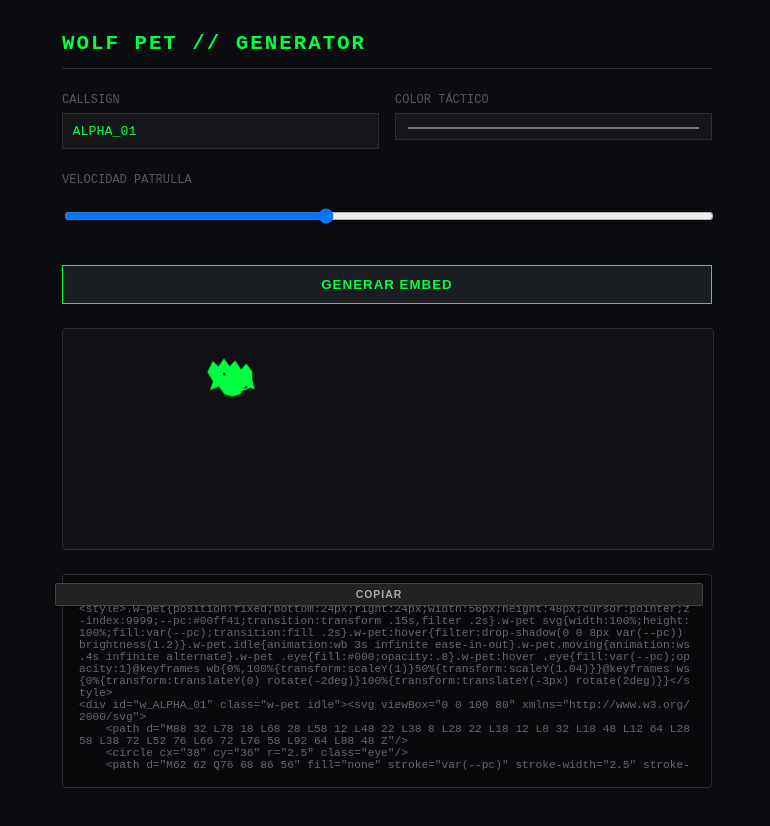
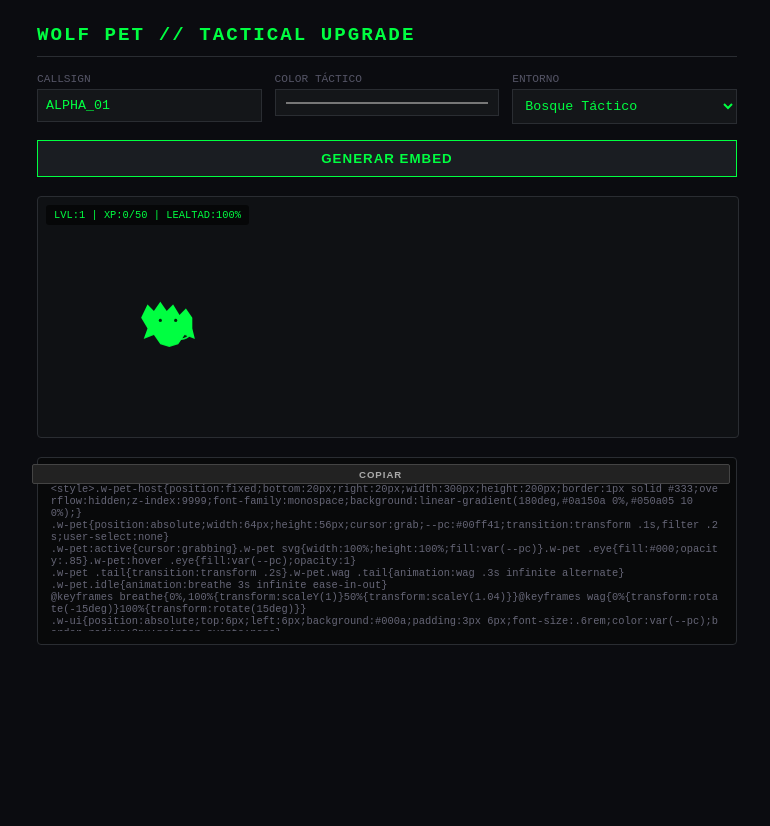
Before and after one commit to Zyanetralys/Pet-Gen, a plain HTML site: page index.html in a window 1280 px wide. Both pictures are taken after a click on the button "GENERAR EMBED". Shown: the whole page, without its empty margins (253-1023 px from the left). Drawn offline with Linux system fonts and the light colour scheme.

Commit message:
Update index.html

```diff
--- a/index.html
+++ b/index.html
@@ -3,118 +3,231 @@
 <head>
 <meta charset="UTF-8">
 <meta name="viewport" content="width=device-width, initial-scale=1.0">
-<title>WOLF PET // EMBED GENERATOR</title>
+<title>WOLF PET // TACTICAL UPGRADE</title>
 <style>
   :root{--bg:#0b0c10;--panel:#141619;--accent:#00ff41;--text:#8a8f98;--border:#2a2d32}
-  body{margin:0;background:var(--bg);color:var(--text);font-family:'Courier New',monospace;padding:2rem;min-height:100vh}
-  .container{max-width:650px;margin:0 auto}
-  h1{color:var(--accent);text-transform:uppercase;letter-spacing:2px;font-size:1.3rem;margin:0 0 1.2rem;border-bottom:1px solid var(--border);padding-bottom:.8rem}
-  .controls{display:grid;grid-template-columns:1fr 1fr;gap:1rem;margin:1.5rem 0}
-  label{display:block;margin-bottom:.4rem;font-size:.75rem;color:#556;text-transform:uppercase}
-  input{background:var(--panel);border:1px solid var(--border);color:var(--accent);padding:.6rem;width:100%;box-sizing:border-box;font-family:inherit}
-  input[type=range]{padding:0;height:40px;cursor:pointer}
-  button{background:#1a1d22;border:1px solid var(--accent);color:var(--accent);padding:.7rem;width:100%;font-weight:bold;cursor:pointer;transition:all .2s;text-transform:uppercase;letter-spacing:1px}
+  body{margin:0;background:var(--bg);color:var(--text);font-family:'Courier New',monospace;padding:1.5rem;min-height:100vh}
+  .container{max-width:700px;margin:0 auto}
+  h1{color:var(--accent);text-transform:uppercase;letter-spacing:2px;font-size:1.2rem;margin:0 0 1rem;border-bottom:1px solid var(--border);padding-bottom:.6rem}
+  .grid{display:grid;grid-template-columns:repeat(auto-fit,minmax(140px,1fr));gap:.8rem;margin:1rem 0}
+  label{display:block;margin-bottom:.3rem;font-size:.7rem;color:#556;text-transform:uppercase}
+  input,select{background:var(--panel);border:1px solid var(--border);color:var(--accent);padding:.5rem;width:100%;box-sizing:border-box;font-family:inherit}
+  button{background:#1a1d22;border:1px solid var(--accent);color:var(--accent);padding:.6rem;width:100%;font-weight:bold;cursor:pointer;text-transform:uppercase;letter-spacing:1px;transition:all .2s}
   button:hover{background:var(--accent);color:#000}
-  #preview{width:100%;height:220px;background:#0f1114;border:1px solid var(--border);position:relative;overflow:hidden;margin:1.5rem 0;border-radius:4px}
-  #output-wrap{position:relative;background:#08090a;border:1px solid var(--border);padding:1rem;border-radius:4px}
-  #embed-text{margin:0;font-size:.7rem;color:#667;overflow-x:auto;white-space:pre-wrap;word-break:break-all;min-height:120px;max-height:180px}
-  .copy-btn{position:absolute;top:.5rem;right:.5rem;background:#222;border:1px solid #444;color:#aaa;padding:.3rem .6rem;font-size:.65rem;cursor:pointer;border-radius:2px}
+  #preview{width:100%;height:240px;background:#0f1114;border:1px solid var(--border);position:relative;overflow:hidden;margin:1.2rem 0;border-radius:4px;cursor:crosshair}
+  #output-wrap{position:relative;background:#08090a;border:1px solid var(--border);padding:.8rem;border-radius:4px}
+  #embed-text{margin:0;font-size:.65rem;color:#667;overflow-x:auto;white-space:pre-wrap;word-break:break-all;min-height:100px;max-height:160px}
+  .copy-btn{position:absolute;top:.4rem;right:.4rem;background:#222;border:1px solid #444;color:#aaa;padding:.2rem .5rem;font-size:.6rem;cursor:pointer;border-radius:2px}
   .copy-btn:hover{background:#333;color:#fff}
-  .wolf-pet{position:absolute;width:56px;height:48px;cursor:pointer;--pc:#00ff41;transition:transform .15s ease, filter .2s ease}
-  .wolf-pet svg{width:100%;height:100%;fill:var(--pc);transition:fill .2s}
-  .wolf-pet:hover{filter:drop-shadow(0 0 8px var(--pc)) brightness(1.2)}
-  .wolf-pet.idle{animation:breathe 3s infinite ease-in-out}
-  .wolf-pet.moving{animation:stride .4s infinite alternate}
-  .wolf-pet .eye{fill:#000;opacity:.8}
-  .wolf-pet:hover .eye{fill:var(--pc);opacity:1}
+
+  /* Preview UI */
+  .wp-ui-overlay{position:absolute;top:8px;left:8px;background:#00000099;padding:4px 8px;border-radius:3px;font-size:.65rem;color:var(--accent);pointer-events:none}
+  .wp-pet{position:absolute;width:64px;height:56px;cursor:grab;--pc:#00ff41;transition:transform .1s,filter .2s;user-select:none}
+  .wp-pet:active{cursor:grabbing}
+  .wp-pet svg{width:100%;height:100%;fill:var(--pc);transition:fill .2s}
+  .wp-pet .eye{fill:#000;opacity:.85}
+  .wp-pet:hover .eye{fill:var(--pc);opacity:1}
+  .wp-pet .tail{transition:transform .2s}
+  .wp-pet.wag .tail{animation:wag .3s infinite alternate}
+  .wp-pet.idle{animation:breathe 3s infinite ease-in-out}
   @keyframes breathe{0%,100%{transform:scaleY(1)}50%{transform:scaleY(1.04)}}
-  @keyframes stride{0%{transform:translateY(0) rotate(-2deg)}100%{transform:translateY(-3px) rotate(2deg)}}
+  @keyframes wag{0%{transform:rotate(-15deg)}100%{transform:rotate(15deg)}}
+  .float-text{position:absolute;color:#fff;font-weight:bold;font-size:.8rem;pointer-events:none;animation:floatUp .8s forwards;text-shadow:0 0 4px #000}
+  @keyframes floatUp{0%{opacity:1;transform:translateY(0)}100%{opacity:0;transform:translateY(-30px)}}
 </style>
 </head>
 <body>
 <div class="container">
-  <h1>WOLF PET // GENERATOR</h1>
-  <div class="controls">
+  <h1>WOLF PET // TACTICAL UPGRADE</h1>
+  <div class="grid">
     <div><label>CALLSIGN</label><input id="name" type="text" value="ALPHA_01" maxlength="12"></div>
     <div><label>COLOR TÁCTICO</label><input id="color" type="color" value="#00ff41"></div>
-  </div>
-  <div class="controls" style="grid-template-columns:1fr">
-    <div><label>VELOCIDAD PATRULLA</label><input id="speed" type="range" min="50" max="300" value="150"></div>
+    <div><label>ENTORNO</label><select id="env">
+      <option value="forest">Bosque Táctico</option>
+      <option value="urban">Zona Urbana</option>
+      <option value="tundra">Tundra Ártica</option>
+      <option value="custom">URL Personalizada</option>
+    </select></div>
+    <div id="custom-url-wrap" style="display:none"><label>URL FONDO</label><input id="env-url" type="text" placeholder="https://..."></div>
   </div>
   <button onclick="generate()">GENERAR EMBED</button>
-  <div id="preview"><div id="preview-wolf" class="wolf-pet idle"></div></div>
+
+  <div id="preview">
+    <div class="wp-ui-overlay" id="preview-stats">LVL:1 | XP:0 | LEALTAD:100%</div>
+    <div id="preview-wolf" class="wp-pet idle"></div>
+  </div>
+
   <div id="output-wrap">
     <pre id="embed-text">[CÓDIGO EMBED AQUÍ]</pre>
     <button class="copy-btn" onclick="copyEmbed()">COPIAR</button>
   </div>
 </div>
+
 <script>
-  const WOLF_SVG = `<svg viewBox="0 0 100 80" xmlns="http://www.w3.org/2000/svg">
+  const WOLF = `<svg viewBox="0 0 100 80" xmlns="http://www.w3.org/2000/svg">
     <path d="M88 32 L78 18 L68 28 L58 12 L48 22 L38 8 L28 22 L18 12 L8 32 L18 48 L12 64 L28 58 L38 72 L52 76 L66 72 L76 58 L92 64 L88 48 Z"/>
     <circle cx="38" cy="36" r="2.5" class="eye"/>
+    <circle cx="62" cy="36" r="2.5" class="eye"/>
     <path d="M62 62 Q76 68 86 56" fill="none" stroke="var(--pc)" stroke-width="2.5" stroke-linecap="round" class="tail"/>
+    <path d="M20 45 L30 42 M80 45 L70 42" fill="none" stroke="var(--pc)" stroke-width="1.5" opacity=".6" class="whisker"/>
   </svg>`;
+
+  const ENV_CSS = {
+    forest: `background:linear-gradient(180deg,#0a150a 0%,#050a05 100%)`,
+    urban: `background:linear-gradient(180deg,#111 0%,#050505 100%)`,
+    tundra: `background:linear-gradient(180deg,#0a1520 0%,#02050a 100%)`,
+    custom: ``
+  };
 
   const preview = document.getElementById('preview-wolf');
   const area = document.getElementById('preview');
-  let cfg = { name: 'ALPHA_01', color: '#00ff41', speed: 150 };
-  let vx=0, vy=0, px=50, py=50;
+  const statsEl = document.getElementById('preview-stats');
+  let cfg = { name:'ALPHA_01', color:'#00ff41', env:'forest', envUrl:'' };
+  let state = { lvl:1, xp:0, loyalty:100, pos:{x:100,y:100}, vel:{x:0,y:0}, dragging:false, dragOff:{x:0,y:0} };
 
-  function updateConfig(){
-    cfg.name = document.getElementById('name').value.replace(/\s/g,'_') || 'PET';
+  function sync(){
+    cfg.name = document.getElementById('name').value.replace(/\s/g,'_')||'PET';
     cfg.color = document.getElementById('color').value;
-    cfg.speed = parseInt(document.getElementById('speed').value);
-    preview.style.setProperty('--pc', cfg.color);
+    cfg.env = document.getElementById('env').value;
+    cfg.envUrl = document.getElementById('env-url').value;
+    document.getElementById('custom-url-wrap').style.display = cfg.env==='custom'?'block':'none';
+    preview.style.setProperty('--pc',cfg.color);
+    applyEnv(area);
+    updateStatsUI();
   }
 
-  ['input','change'].forEach(evt => {
-    document.getElementById('name').addEventListener(evt, updateConfig);
-    document.getElementById('color').addEventListener(evt, updateConfig);
-    document.getElementById('speed').addEventListener(evt, updateConfig);
+  function applyEnv(el){
+    el.style.background = cfg.env==='custom' && cfg.envUrl ? `url(${cfg.envUrl}) center/cover no-repeat` : ENV_CSS[cfg.env];
+  }
+
+  function updateStatsUI(){
+    statsEl.textContent = `LVL:${state.lvl} | XP:${state.xp}/${state.lvl*50} | LEALTAD:${state.loyalty}%`;
+  }
+
+  function spawnFloat(txt,x,y){
+    const el=document.createElement('div');
+    el.className='float-text'; el.textContent=txt;
+    el.style.left=x+'px'; el.style.top=y+'px';
+    area.appendChild(el); setTimeout(()=>el.remove(),800);
+  }
+
+  ['input','change'].forEach(e=>{
+    document.querySelectorAll('input,select').forEach(i=>i.addEventListener(e,sync));
   });
 
+  // Preview Physics & Interaction
   function startPreviewLoop(){
-    preview.innerHTML = WOLF_SVG;
-    let last = performance.now();
+    preview.innerHTML = WOLF;
+    let last=performance.now();
     function loop(now){
-      const dt = (now - last) / 1000;
-      last = now;
-      vx += (Math.random() - 0.5) * cfg.speed * dt;
-      vy += (Math.random() - 0.5) * cfg.speed * dt;
-      vx *= 0.95; vy *= 0.95;
-      px += vx * dt * 100; py += vy * dt * 100;
-      const maxX = area.clientWidth - 56, maxY = area.clientHeight - 48;
-      if(px<0){px=0;vx*=-0.5} if(px>maxX){px=maxX;vx*=-0.5}
-      if(py<0){py=0;vy*=-0.5} if(py>maxY){py=maxY;vy*=-0.5}
-      preview.style.left = px+'px'; preview.style.top = py+'px';
-      preview.style.transform = `scaleX(${vx>=0?1:-1})`;
-      preview.classList.toggle('moving', Math.abs(vx)>1.5 || Math.abs(vy)>1.5);
-      preview.classList.toggle('idle', !(Math.abs(vx)>1.5 || Math.abs(vy)>1.5));
+      if(state.dragging){requestAnimationFrame(loop);return;}
+      const dt=(now-last)/1000; last=now;
+      state.vel.x+=(Math.random()-.5)*80*dt;
+      state.vel.y+=(Math.random()-.5)*80*dt;
+      state.vel.x*=.94; state.vel.y*=.94;
+      state.pos.x+=state.vel.x*dt; state.pos.y+=state.vel.y*dt;
+      const mx=area.clientWidth-64, my=area.clientHeight-56;
+      if(state.pos.x<0){state.pos.x=0;state.vel.x*=-.6}
+      if(state.pos.x>mx){state.pos.x=mx;state.vel.x*=-.6}
+      if(state.pos.y<0){state.pos.y=0;state.vel.y*=-.6}
+      if(state.pos.y>my){state.pos.y=my;state.vel.y*=-.6}
+      preview.style.left=state.pos.x+'px'; preview.style.top=state.pos.y+'px';
+      preview.style.transform=`scaleX(${state.vel.x>=0?1:-1})`;
+      preview.classList.toggle('idle',Math.abs(state.vel.x)<2);
       requestAnimationFrame(loop);
     }
     requestAnimationFrame(loop);
   }
 
+  // Drag & Click Logic
+  preview.addEventListener('mousedown',e=>{
+    state.dragging=true;
+    const r=area.getBoundingClientRect();
+    state.dragOff.x=e.clientX-r.left-state.pos.x;
+    state.dragOff.y=e.clientY-r.top-state.pos.y;
+    preview.style.transition='none';
+  });
+  window.addEventListener('mouseup',()=>{
+    if(state.dragging){state.dragging=false;preview.style.transition='transform .1s,filter .2s';}
+  });
+  window.addEventListener('mousemove',e=>{
+    if(!state.dragging)return;
+    const r=area.getBoundingClientRect();
+    state.pos.x=e.clientX-r.left-state.dragOff.x;
+    state.pos.y=e.clientY-r.top-state.dragOff.y;
+    preview.style.left=state.pos.x+'px'; preview.style.top=state.pos.y+'px';
+  });
+
+  preview.addEventListener('click',e=>{
+    if(state.dragging)return;
+    const acts=[
+      {t:'Feed',x:10,l:5},
+      {t:'Pet',x:5,l:3},
+      {t:'Command',x:15,l:0}
+    ];
+    const a=acts[Math.floor(Math.random()*acts.length)];
+    state.xp+=a.x; state.loyalty=Math.min(100,state.loyalty+a.l);
+    preview.classList.add('wag'); setTimeout(()=>preview.classList.remove('wag'),600);
+    spawnFloat(`+${a.x}XP`,state.pos.x+10,state.pos.y-10);
+    if(state.xp>=state.lvl*50){
+      state.lvl++; state.xp=0;
+      spawnFloat('LEVEL UP!',state.pos.x,state.pos.y-30);
+    }
+    updateStatsUI();
+  });
+
   function generate(){
-    updateConfig();
-    const safe = cfg.name.replace(/[^a-zA-Z0-9_]/g,'_');
-    const embed = `<!-- WOLF PET EMBED -->
-<style>.w-pet{position:fixed;bottom:24px;right:24px;width:56px;height:48px;cursor:pointer;z-index:9999;--pc:${cfg.color};transition:transform .15s,filter .2s}.w-pet svg{width:100%;height:100%;fill:var(--pc);transition:fill .2s}.w-pet:hover{filter:drop-shadow(0 0 8px var(--pc)) brightness(1.2)}.w-pet.idle{animation:wb 3s infinite ease-in-out}.w-pet.moving{animation:ws .4s infinite alternate}.w-pet .eye{fill:#000;opacity:.8}.w-pet:hover .eye{fill:var(--pc);opacity:1}@keyframes wb{0%,100%{transform:scaleY(1)}50%{transform:scaleY(1.04)}}@keyframes ws{0%{transform:translateY(0) rotate(-2deg)}100%{transform:translateY(-3px) rotate(2deg)}}</style>
-<div id="w_${safe}" class="w-pet idle">${WOLF_SVG}</div>
-<script>(function(){var e=document.getElementById('w_${safe}'),v=0,x=window.innerWidth-80,y=window.innerHeight-80,s=${cfg.speed};e.style.left=x+'px';e.style.top=y+'px';function m(){v+=(Math.random()-.5)*s;x+=v*.08;y+=(Math.random()-.5)*s*.08;v*=.95;x=Math.max(10,Math.min(window.innerWidth-66,x));y=Math.max(10,Math.min(window.innerHeight-58,y));e.style.left=x+'px';e.style.top=y+'px';e.style.transform='scaleX('+(v>=0?1:-1)+')';e.classList.toggle('moving',Math.abs(v)>1.5);e.classList.toggle('idle',Math.abs(v)<=1.5)}setInterval(m,16);e.addEventListener('click',function(){alert('[${safe}] // STATUS: ACTIVE. UPTIME: '+Math.floor(performance.now()/1000)+'s')});})();<\/script>
-<!-- END WOLF PET -->`;
-    document.getElementById('embed-text').textContent = embed;
+    sync();
+    const safe=cfg.name.replace(/[^a-zA-Z0-9_]/g,'_');
+    const bgCSS = cfg.env==='custom' && cfg.envUrl ? `background:url('${cfg.envUrl}') center/cover no-repeat;` : ENV_CSS[cfg.env]+';';
+    const embed=`<!-- WOLF PET TACTICAL -->
+<style>.w-pet-host{position:fixed;bottom:20px;right:20px;width:300px;height:200px;border:1px solid #333;overflow:hidden;z-index:9999;font-family:monospace;${bgCSS}}
+.w-pet{position:absolute;width:64px;height:56px;cursor:grab;--pc:${cfg.color};transition:transform .1s,filter .2s;user-select:none}
+.w-pet:active{cursor:grabbing}.w-pet svg{width:100%;height:100%;fill:var(--pc)}.w-pet .eye{fill:#000;opacity:.85}.w-pet:hover .eye{fill:var(--pc);opacity:1}
+.w-pet .tail{transition:transform .2s}.w-pet.wag .tail{animation:wag .3s infinite alternate}
+.w-pet.idle{animation:breathe 3s infinite ease-in-out}
+@keyframes breathe{0%,100%{transform:scaleY(1)}50%{transform:scaleY(1.04)}}@keyframes wag{0%{transform:rotate(-15deg)}100%{transform:rotate(15deg)}}
+.w-ui{position:absolute;top:6px;left:6px;background:#000a;padding:3px 6px;font-size:.6rem;color:var(--pc);border-radius:3px;pointer-events:none}
+.w-ft{position:absolute;color:#fff;font-weight:bold;font-size:.7rem;pointer-events:none;animation:fu .7s forwards;text-shadow:0 0 4px #000}
+@keyframes fu{0%{opacity:1;transform:translateY(0)}100%{opacity:0;transform:translateY(-25px)}}</style>
+<div class="w-pet-host" id="wh_${safe}"><div class="w-ui" id="wu_${safe}">LVL:1|XP:0|LOY:100%</div><div id="w_${safe}" class="w-pet idle">${WOLF}</div></div>
+<script>(function(){
+var h=document.getElementById('wh_${safe}'),w=document.getElementById('w_${safe}'),u=document.getElementById('wu_${safe}'),
+k='wp_'+ '${safe}',s=JSON.parse(localStorage.getItem(k)||'{\"l\":1,\"x\":0,\"y\":100}'),
+p={x:s.x||h.clientWidth-80,y:s.y||h.clientHeight-70},v={x:0,y:0},d=false,do={x:0,y:0},lt=0;
+function sv(){localStorage.setItem(k,JSON.stringify({l:s.l,x:p.x,y:p.y}))}
+function ft(t,x,y){var e=document.createElement('div');e.className='w-ft';e.textContent=t;e.style.left=x+'px';e.style.top=y+'px';h.appendChild(e);setTimeout(()=>e.remove(),700)}
+function up(){u.textContent='LVL:'+s.l+'|XP:'+s.x+'|LOY:'+(s.lo||100)+'%'}
+function loop(n){
+if(!d){var dt=(n-lt)/1000;lt=n;v.x+=(Math.random()-.5)*60*dt;v.y+=(Math.random()-.5)*60*dt;v.x*=.94;v.y*=.94;
+p.x+=v.x*dt;p.y+=v.y*dt;
+var mx=h.clientWidth-64,my=h.clientHeight-56;
+if(p.x<0){p.x=0;v.x*=-.6}if(p.x>mx){p.x=mx;v.x*=-.6}
+if(p.y<0){p.y=0;v.y*=-.6}if(p.y>my){p.y=my;v.y*=-.6}
+w.style.left=p.x+'px';w.style.top=p.y+'px';
+w.style.transform='scaleX('+(v.x>=0?1:-1)+')';
+w.classList.toggle('idle',Math.abs(v.x)<2)}
+sv();requestAnimationFrame(loop)}
+w.addEventListener('mousedown',e=>{d=true;var r=h.getBoundingClientRect();do.x=e.clientX-r.left-p.x;do.y=e.clientY-r.top-p.y;w.style.transition='none'});
+window.addEventListener('mouseup',()=>{if(d){d=false;w.style.transition='transform .1s'}});
+window.addEventListener('mousemove',e=>{if(!d)return;var r=h.getBoundingClientRect();p.x=e.clientX-r.left-do.x;p.y=e.clientY-r.top-do.y;w.style.left=p.x+'px';w.style.top=p.y+'px'});
+w.addEventListener('click',()=>{if(d)return;var a=[{t:'+10XP',x:10,l:5},{t:'+5XP',x:5,l:3},{t:'CMD',x:15,l:0}],c=a[Math.floor(Math.random()*a.length)];
+s.x=(s.x||0)+c.x;s.lo=Math.min(100,(s.lo||100)+c.l);
+if(s.x>=s.l*50){s.l++;s.x=0;ft('LEVEL UP!',p.x,p.y-25)}
+w.classList.add('wag');setTimeout(()=>w.classList.remove('wag'),500);ft(c.t,p.x+5,p.y-5);up()});
+up();requestAnimationFrame(loop);
+})();<\/script><!-- END WOLF PET -->`;
+    document.getElementById('embed-text').textContent=embed;
   }
 
   function copyEmbed(){
-    const txt = document.getElementById('embed-text').textContent;
-    if(txt.includes('[')) return;
-    navigator.clipboard.writeText(txt).then(()=>{
-      const btn = document.querySelector('.copy-btn');
-      btn.textContent='COPIADO'; setTimeout(()=>btn.textContent='COPIAR',1500);
+    const t=document.getElementById('embed-text').textContent;
+    if(t.includes('['))return;
+    navigator.clipboard.writeText(t).then(()=>{
+      const b=document.querySelector('.copy-btn');b.textContent='COPIADO';setTimeout(()=>b.textContent='COPIAR',1500);
     });
   }
 
-  updateConfig(); startPreviewLoop();
+  sync(); startPreviewLoop();
 </script>
 </body></html>
```
